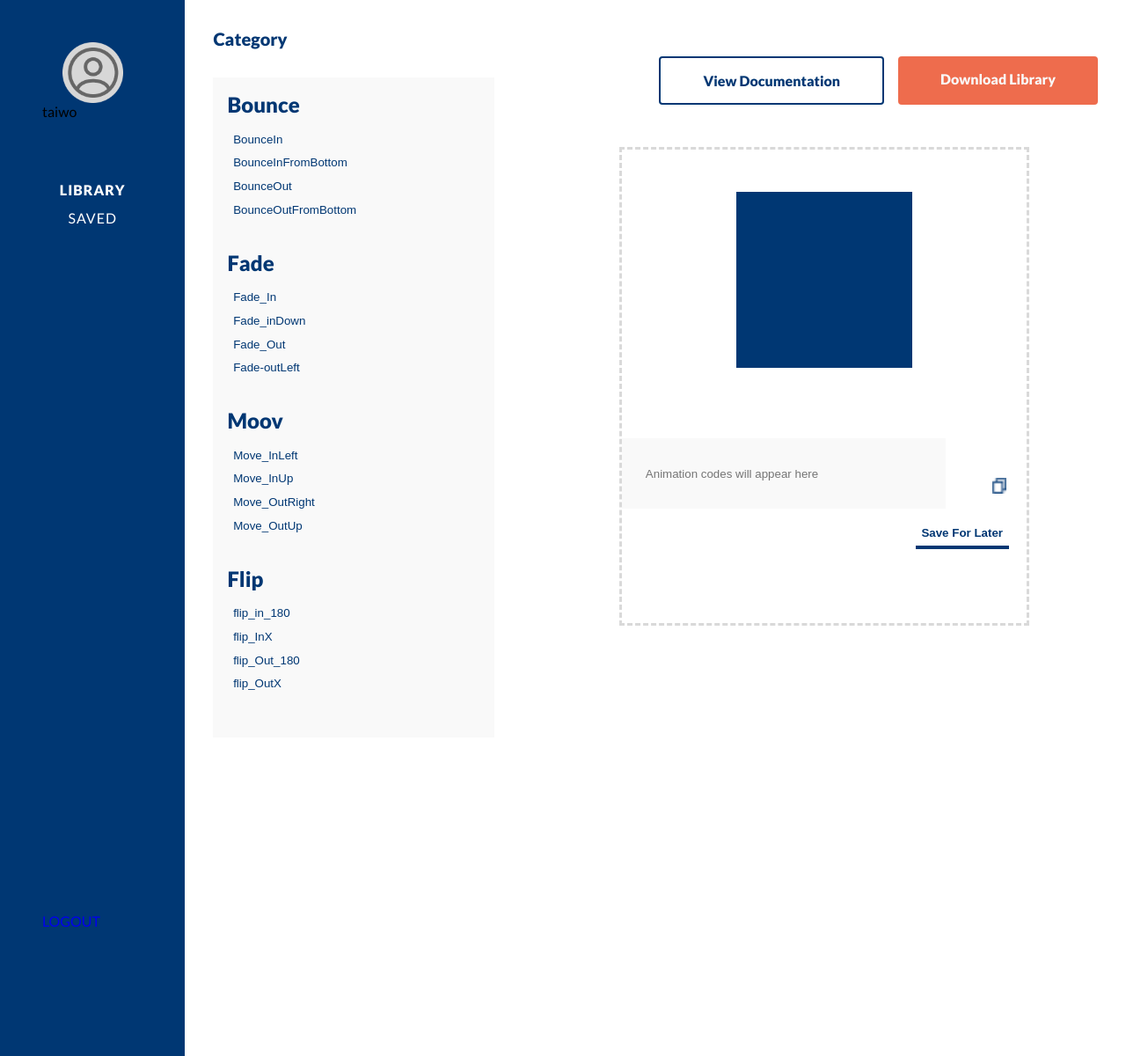
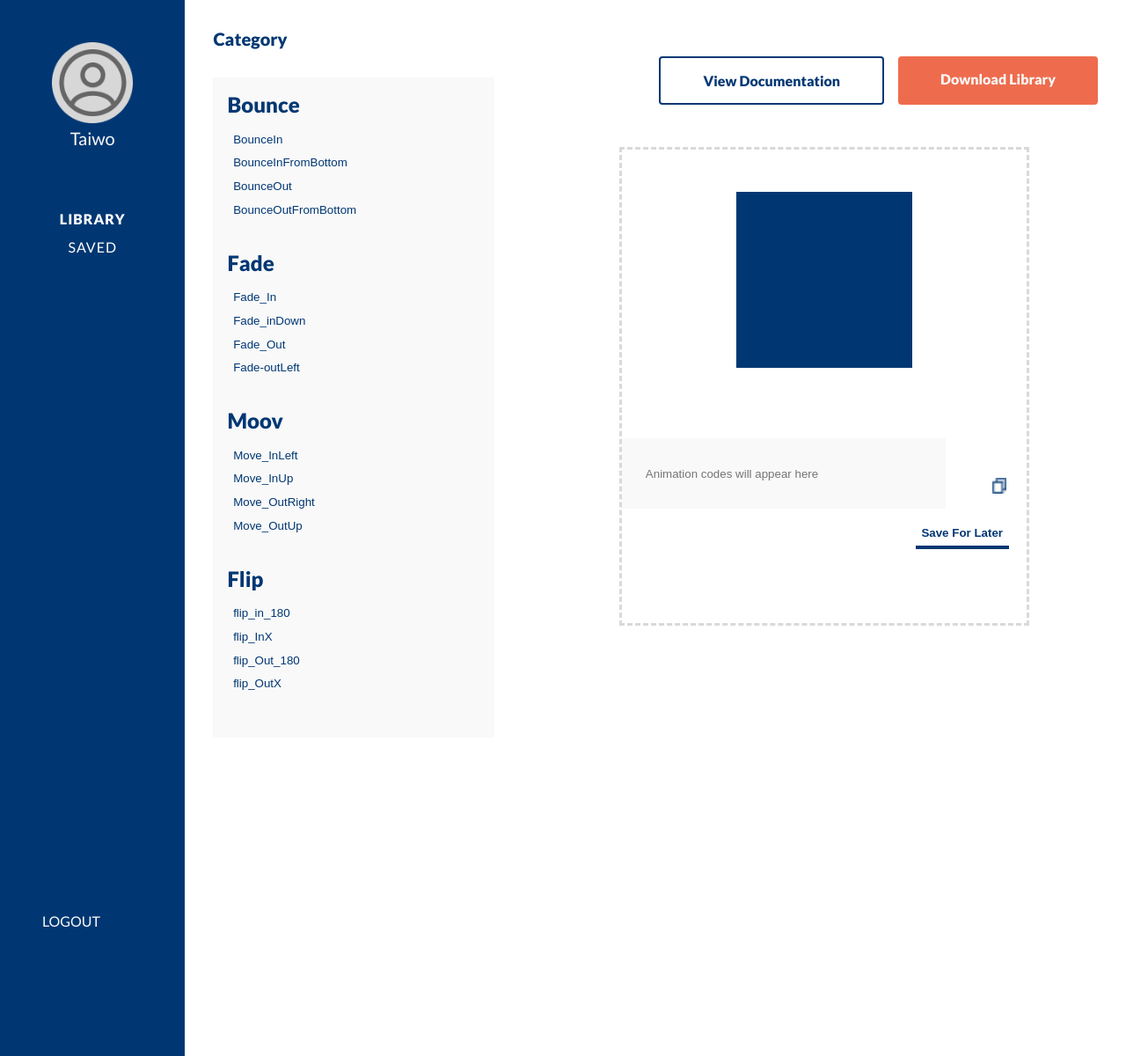
Before and after one commit to zuri-training/Animation-Library---Team-92-Repo, a Django app: page /dashboard/library/ in a window 1280 px wide. Shown: the whole page at 88% size. Run offline with Django 4.2, Linux system fonts and the light colour scheme; a user stored in the database is signed in.

Commit message:
library interface

```diff
--- a/moov_website/dashboard/urls.py
+++ b/moov_website/dashboard/urls.py
@@ -3,6 +3,6 @@ from . import views
 
 urlpatterns = [
     path('library/', views.library_view, name='library'),
-    path('saved', views.saved_codes, name='saved_codes'),
-    path('download_library', views.download_library, name='download')
+    path('download_library', views.download_library, name='download'),
+    path('Saved Animations/', views.saved_anime, name='saved_anime')
 ]
--- a/moov_website/dashboard/views.py
+++ b/moov_website/dashboard/views.py
@@ -15,7 +15,7 @@ def library_view(request):
 
 
 @login_required(login_url="/account/login")
-def saved_codes(request):
+def saved_anime(request):
     return render(request, 'dashboard/saved.html')
 
 
--- a/moov_website/static/css/library_interface.css
+++ b/moov_website/static/css/library_interface.css
@@ -27,9 +27,21 @@ body{
 .sidebar img{
     display: flex;
     margin: auto;
-    width: 60%;
+    width: 80%;
 }
 
+#username{
+  color:#F9F9F9;
+  font-size:20px;
+  text-transform: capitalize;
+  font-weight: 400;
+  text-align: center;
+  margin-top:5px;
+}
+
+#logout a{
+  color:#F9F9F9
+}
 .side_bar_links{
     margin-top: 4em;
 }
--- a/moov_website/templates/dashboard/library.html
+++ b/moov_website/templates/dashboard/library.html
@@ -23,16 +23,16 @@
             alt="Default profile picture"
           />
           {% if user.is_authenticated %}
-         <p>{{user.username}}</p>
+         <p id='username'>{{user.username}}</p>
           {% endif %}
 
         </figure>
         <div class="side_bar_links">
           <p><a href="{% url 'library' %} "><b>LIBRARY</b></a></p>
-          <p><a href="{% url 'saved_codes' %} ">SAVED</a></p>
+          <p><a href="{% url 'saved_anime' %} ">SAVED</a></p>
         </div>
         <span>
-          <p><a href="{% url 'logout' %}">LOGOUT</a></p>
+          <p id='logout'><a href="{% url 'logout' %}">LOGOUT</a></p>
         </span>
       </div>
       <div class="main_content">
--- a/moov_website/templates/dashboard/saved.html
+++ b/moov_website/templates/dashboard/saved.html
@@ -25,7 +25,7 @@
         </figure>
         <div class="side_bar_links">
           <p><a href="{% url 'library' %} "  class='libLnk'>LIBRARY</a></p>
-          <p><a href="{% url 'saved_codes' %} " class='saveLnk'><b>SAVED</b></a></p>
+          <p><a href=" " class='saveLnk'><b>SAVED</b></a></p>
         </div>
         <span>
           <p><a href="logout">LOGOUT</a></p>
```
